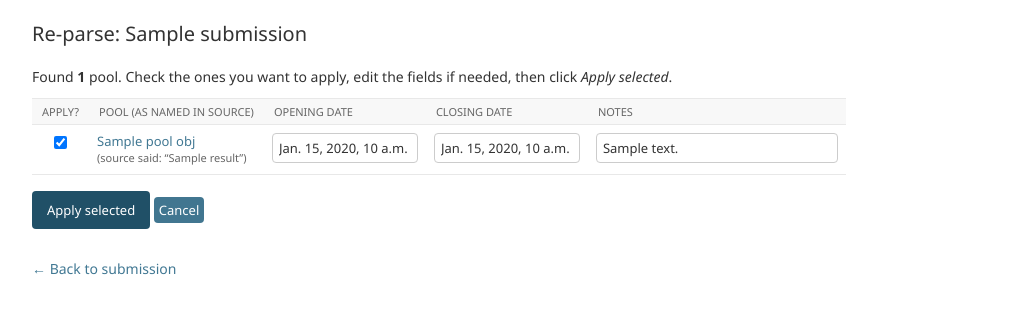
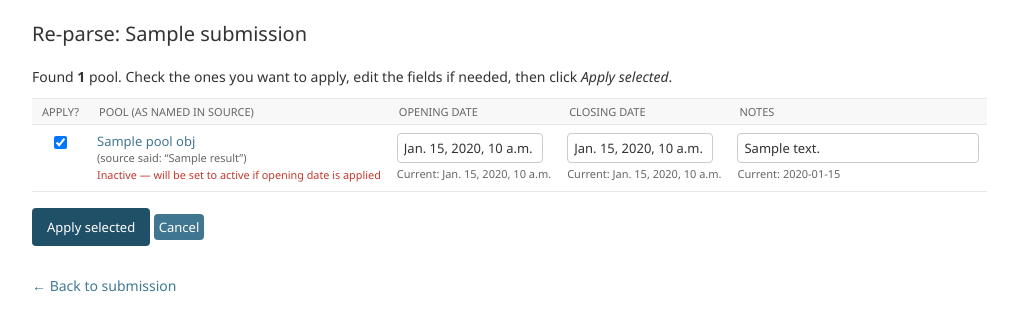
Before and after one commit to rosenbergj/phillypools, a Django app: template templates/admin/pools/submission_reparse.html in a window 1280 px wide. Shown: the part 59-390 px from the top of the page, without its empty margins (8-1018 px from the left). Run offline with Django 5.2, Linux system fonts and the light colour scheme; the template is opened without the code that fills it: most values are stand-ins (such as "Sample title", 1, 10 or a date in 2020); data that the repository does not hold is empty.

Commit message:
Show current pool values on multi-pool reparse results page
Each parsed field now shows the pool's current value below it for
comparison. Inactive pools are flagged with a warning that applying
an opening date will reactivate them.

Co-Authored-By: Claude Sonnet 4.6 <noreply@anthropic.com>

```diff
--- a/templates/admin/pools/submission_reparse.html
+++ b/templates/admin/pools/submission_reparse.html
@@ -53,6 +53,9 @@
               {% if r.pool_name and r.pool_name != r.pool_obj.name %}
                 <br><small class="help">(source said: &ldquo;{{ r.pool_name }}&rdquo;)</small>
               {% endif %}
+              {% if not r.pool_obj.is_active %}
+                <br><small style="color:#c0392b">Inactive — will be set to active if opening date is applied</small>
+              {% endif %}
             {% else %}
               <em class="help">{{ r.pool_name|default:"Unknown" }} — not matched</em>
             {% endif %}
@@ -61,18 +64,31 @@
             {% if r.pool_obj %}
               <input type="text" name="opening_date_{{ r.pool_obj.pk }}"
                      value="{{ r.opening_date|default:'' }}" placeholder="YYYY-MM-DD" size="12">
+              {% if r.pool_obj.opening_date %}
+                <br><small class="help">Current: {{ r.pool_obj.opening_date }}</small>
+              {% else %}
+                <br><small class="help">Current: none</small>
+              {% endif %}
             {% else %}{{ r.opening_date|default:"" }}{% endif %}
           </td>
           <td>
             {% if r.pool_obj %}
               <input type="text" name="closing_date_{{ r.pool_obj.pk }}"
                      value="{{ r.closing_date|default:'' }}" placeholder="YYYY-MM-DD" size="12">
+              {% if r.pool_obj.closing_date %}
+                <br><small class="help">Current: {{ r.pool_obj.closing_date }}</small>
+              {% else %}
+                <br><small class="help">Current: none</small>
+              {% endif %}
             {% else %}{{ r.closing_date|default:"" }}{% endif %}
           </td>
           <td>
             {% if r.pool_obj %}
               <input type="text" name="notes_{{ r.pool_obj.pk }}"
                      value="{{ r.notes|default:'' }}" size="24">
+              {% if r.pool_obj.updates %}
+                <br><small class="help">Current: {{ r.pool_obj.updates|truncatechars:60 }}</small>
+              {% endif %}
             {% else %}{{ r.notes|default:"" }}{% endif %}
           </td>
         </tr>
```
